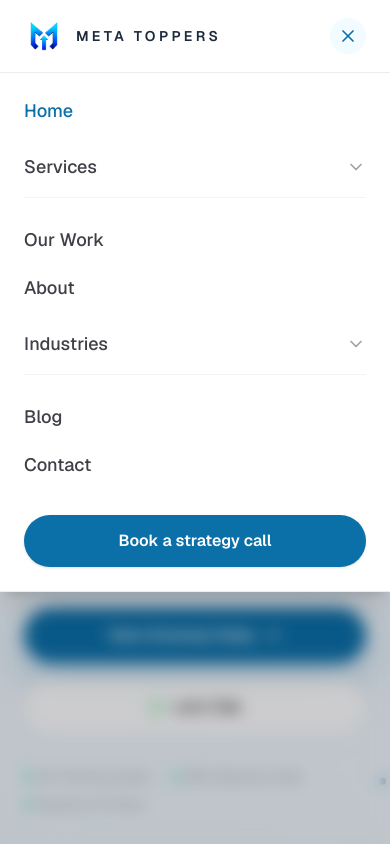
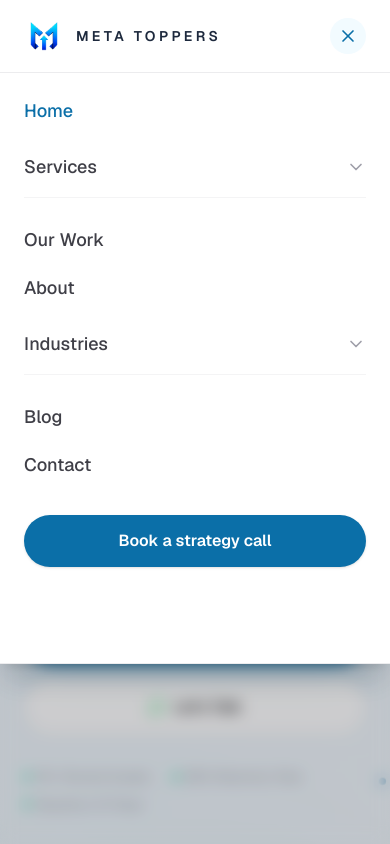
Before and after one commit to sahilVerma0001/Meta-Toppers, a Next.js app: page / in a window 390 px wide. Both pictures are taken after a click on the button 348 px from the left and 36 px from the top of the page. Shown: the top 844 px of the page. Built offline with nearby package versions, Linux system fonts and the light colour scheme.

Commit message:
mobile view

```diff
--- a/src/components/site-shell.tsx
+++ b/src/components/site-shell.tsx
@@ -191,7 +191,7 @@ export function SiteShell({ children }: { children: ReactNode }) {
 
         {/* Mobile Nav Overlay */}
         {isMobileMenuOpen && (
-          <div className="absolute left-0 top-full w-full border-t border-zinc-100 border-b border-zinc-200/70 bg-white px-6 py-6 shadow-xl md:hidden">
+          <div className="absolute left-0 top-full w-full max-h-[calc(100vh-80px)] overflow-y-auto overscroll-contain border-t border-zinc-100 border-b border-zinc-200/70 bg-white px-6 pt-6 pb-24 shadow-xl md:hidden">
             <nav className="flex flex-col gap-5">
               {navLinks.map((link) => {
                 const isActive = link.href === "/" ? pathname === "/" : pathname.startsWith(link.href);
```
